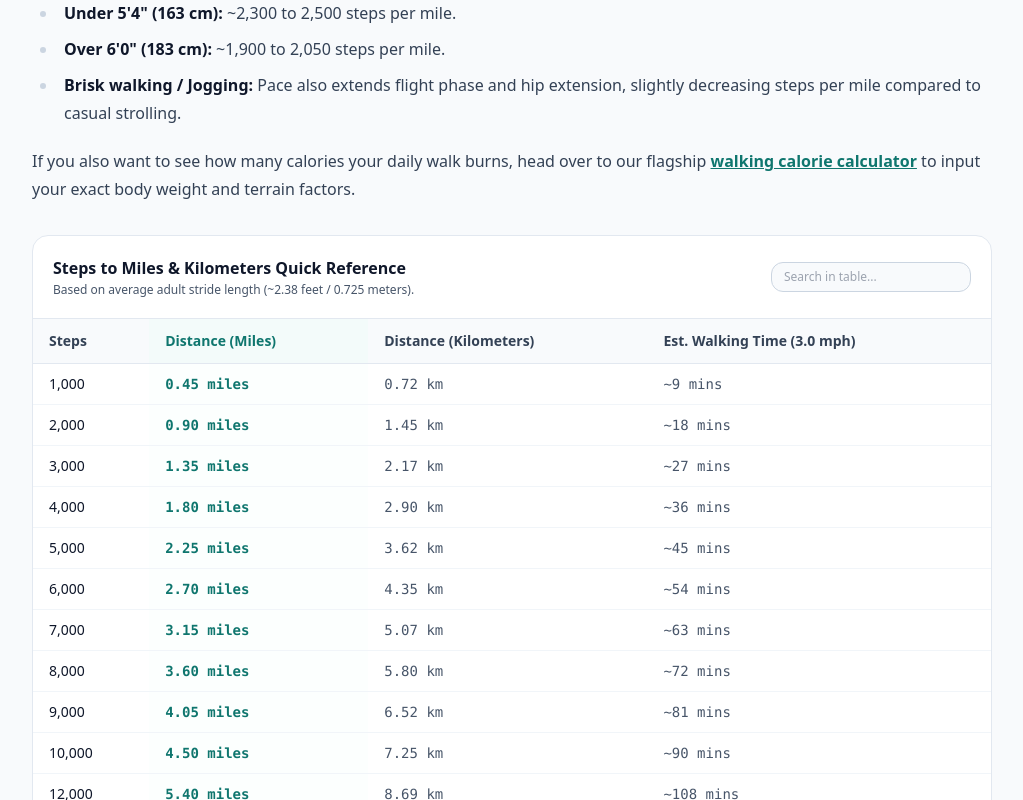
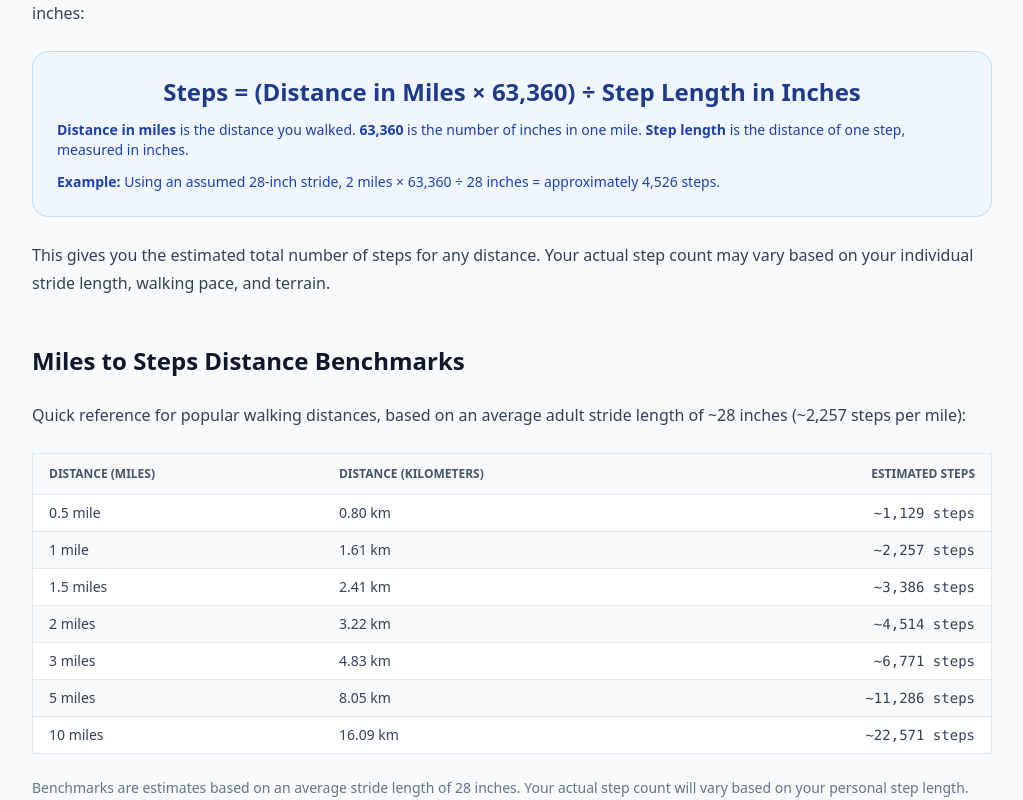
Before and after one commit to zain-taseer-developer/Walking-Calorie-Calculator-2026, a Next.js app: page /steps-to-miles-calculator in a window 1280 px wide. Shown: the part 2680-3480 px from the top of the page, without its empty margins (128-1151 px from the left). Built offline with nearby package versions, Linux system fonts and the light colour scheme; no server answers.

Commit message:
feat(steps-to-miles): add Miles to Steps formula and benchmark table

```diff
--- a/app/steps-to-miles-calculator/page.tsx
+++ b/app/steps-to-miles-calculator/page.tsx
@@ -572,6 +572,81 @@ export default function StepsToMilesPage() {
           This is an estimate: your actual distance varies with your individual stride length, which can change with height, walking pace, and terrain.
         </p>
 
+        <h2>How to Calculate Steps from Miles</h2>
+        <p>
+          To convert miles to steps, multiply the distance in miles by the number of inches in a mile, then divide by your step length in inches:
+        </p>
+        <div className="not-prose my-6 rounded-2xl border border-blue-200 dark:border-blue-900 bg-blue-50 dark:bg-blue-950/40 p-5 sm:p-6">
+          <p className="text-center text-xl sm:text-2xl font-bold text-blue-900 dark:text-blue-200">
+            Steps = (Distance in Miles × 63,360) ÷ Step Length in Inches
+          </p>
+          <p className="mt-3 text-sm text-blue-800 dark:text-blue-300">
+            <strong>Distance in miles</strong> is the distance you walked. <strong>63,360</strong> is the number of inches in one mile. <strong>Step length</strong> is the distance of one step, measured in inches.
+          </p>
+          <p className="mt-3 text-sm text-blue-800 dark:text-blue-300">
+            <strong>Example:</strong> Using an assumed 28-inch stride, 2 miles × 63,360 ÷ 28 inches = approximately 4,526 steps.
+          </p>
+        </div>
+        <p>
+          This gives you the estimated total number of steps for any distance. Your actual step count may vary based on your individual stride length, walking pace, and terrain.
+        </p>
+
+        <h2>Miles to Steps Distance Benchmarks</h2>
+        <p>
+          Quick reference for popular walking distances, based on an average adult stride length of ~28 inches (~2,257 steps per mile):
+        </p>
+        <div className="not-prose my-6 overflow-x-auto">
+          <table className="w-full text-left border-collapse border border-slate-200 dark:border-slate-700 rounded-xl bg-white dark:bg-slate-900">
+            <thead>
+              <tr className="border-b border-slate-200 dark:border-slate-700 bg-slate-50 dark:bg-slate-800/50">
+                <th className="px-4 py-3 text-xs font-bold text-slate-600 dark:text-slate-400 uppercase">Distance (Miles)</th>
+                <th className="px-4 py-3 text-xs font-bold text-slate-600 dark:text-slate-400 uppercase">Distance (Kilometers)</th>
+                <th className="px-4 py-3 text-xs font-bold text-slate-600 dark:text-slate-400 uppercase text-right">Estimated Steps</th>
+              </tr>
+            </thead>
+            <tbody>
+              <tr className="border-b border-slate-200 dark:border-slate-700">
+                <td className="px-4 py-2 text-sm text-slate-700 dark:text-slate-300">0.5 mile</td>
+                <td className="px-4 py-2 text-sm text-slate-700 dark:text-slate-300">0.80 km</td>
+                <td className="px-4 py-2 text-sm text-slate-700 dark:text-slate-300 text-right font-mono">~1,129 steps</td>
+              </tr>
+              <tr className="border-b border-slate-200 dark:border-slate-700 bg-slate-50 dark:bg-slate-800/20">
+                <td className="px-4 py-2 text-sm text-slate-700 dark:text-slate-300">1 mile</td>
+                <td className="px-4 py-2 text-sm text-slate-700 dark:text-slate-300">1.61 km</td>
+                <td className="px-4 py-2 text-sm text-slate-700 dark:text-slate-300 text-right font-mono">~2,257 steps</td>
+              </tr>
+              <tr className="border-b border-slate-200 dark:border-slate-700">
+                <td className="px-4 py-2 text-sm text-slate-700 dark:text-slate-300">1.5 miles</td>
+                <td className="px-4 py-2 text-sm text-slate-700 dark:text-slate-300">2.41 km</td>
+                <td className="px-4 py-2 text-sm text-slate-700 dark:text-slate-300 text-right font-mono">~3,386 steps</td>
+              </tr>
+              <tr className="border-b border-slate-200 dark:border-slate-700 bg-slate-50 dark:bg-slate-800/20">
+                <td className="px-4 py-2 text-sm text-slate-700 dark:text-slate-300">2 miles</td>
+                <td className="px-4 py-2 text-sm text-slate-700 dark:text-slate-300">3.22 km</td>
+                <td className="px-4 py-2 text-sm text-slate-700 dark:text-slate-300 text-right font-mono">~4,514 steps</td>
+              </tr>
+              <tr className="border-b border-slate-200 dark:border-slate-700">
+                <td className="px-4 py-2 text-sm text-slate-700 dark:text-slate-300">3 miles</td>
+                <td className="px-4 py-2 text-sm text-slate-700 dark:text-slate-300">4.83 km</td>
+                <td className="px-4 py-2 text-sm text-slate-700 dark:text-slate-300 text-right font-mono">~6,771 steps</td>
+              </tr>
+              <tr className="border-b border-slate-200 dark:border-slate-700 bg-slate-50 dark:bg-slate-800/20">
+                <td className="px-4 py-2 text-sm text-slate-700 dark:text-slate-300">5 miles</td>
+                <td className="px-4 py-2 text-sm text-slate-700 dark:text-slate-300">8.05 km</td>
+                <td className="px-4 py-2 text-sm text-slate-700 dark:text-slate-300 text-right font-mono">~11,286 steps</td>
+              </tr>
+              <tr className="border-b border-slate-200 dark:border-slate-700">
+                <td className="px-4 py-2 text-sm text-slate-700 dark:text-slate-300">10 miles</td>
+                <td className="px-4 py-2 text-sm text-slate-700 dark:text-slate-300">16.09 km</td>
+                <td className="px-4 py-2 text-sm text-slate-700 dark:text-slate-300 text-right font-mono">~22,571 steps</td>
+              </tr>
+            </tbody>
+          </table>
+        </div>
+        <p className="text-sm text-slate-500 dark:text-slate-500 mt-2">
+          Benchmarks are estimates based on an average stride length of 28 inches. Your actual step count will vary based on your personal step length.
+        </p>
+
         <p>
           According to published kinesiology and biomechanics research, the average adult walking stride length is roughly <strong>2.2 to 2.5 feet</strong> (26 to 30 inches). This translates into:
         </p>
```
Also changed, not shown: 1 other file (tests, documents, lock files or other folders).
